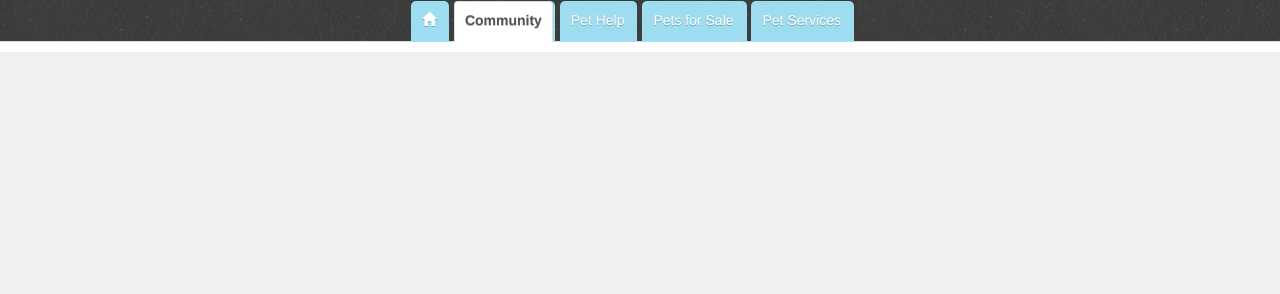
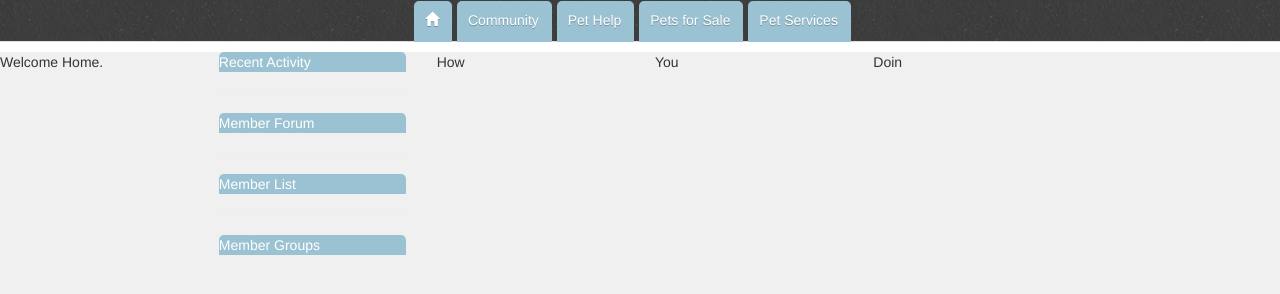
Before and after one commit to sherylpeebee/navbar-mockup, a plain HTML site: page index.html in a window 1280 px wide. Drawn offline with nearby package versions, Linux system fonts and the light colour scheme.

Commit message:
tried to incorporate columns and rows! didn't work... maybe come back and try this later?

```diff
--- a/index.html
+++ b/index.html
@@ -6,35 +6,55 @@
 
 
 <ul class="nav nav-tabs container-fluid">
-  <li role="navigation" data-toggle='tab' class='nav-pills'><a href="#tab1"><i class='glyphicon glyphicon-home'></i></a></li>
-  <li role="navigation" data-toggle='tab' class='nav-pills active'><a href="#tab2">Community</a></li>
-  <li role="navigation" data-toggle='tab' class='nav-pills'><a href="#tab3">Pet Help</a></li>
-  <li role="navigation" data-toggle='tab' class='nav-pills'><a href="#tab4">Pets for Sale</a></li>
-  <li role="navigation" data-toggle='tab' class='nav-pills'><a href="#tab5">Pet Services</a></li>
+  <li class='nav-pills'><a href="#tab1" data-toggle='tab'><i class='glyphicon glyphicon-home'></i></a></li>
+  <li class='nav-pills'><a href="#tab2" data-toggle='tab' >Community</a></li>
+  <li class='nav-pills'><a href="#tab3" data-toggle='tab' >Pet Help</a></li>
+  <li class='nav-pills'><a href="#tab4" data-toggle='tab' >Pets for Sale</a></li>
+  <li class='nav-pills'><a href="#tab5" data-toggle='tab' >Pet Services</a></li>
 </ul>
-
-<div class='tab-content'>
-  <div class='tab-pane' id='tab1'>
-    <div class='tab-pane active' id='tab2'>
-      <ul class='list-unstyled'>
-        <li class='tab-pane'>Recent Activity</li>
-        <li class='tab-pane'>Member Forum</li>
-        <li class='tab-pane'>Member List</li>
-        <li class='tab-pane'>Member Groups</li>
-      </ul>
-    </div>
-    <div class='tab-pane' id='tab3'>how</div>
-    <div class='tab-pane' id='tab4'>you</div>
-    <div class='tab-pane' id='tab5'>doin</div>
-  </div>
-</div>
 
 <div class='row'>
   <div class='col-xs-12 nav-base'>
   </div>
 </div>
 
+<div class='tab-content'>
+  <div class='row'>
+
+    <div class='col-xs-2'>
+      <div class='tab-pane' id='tab1'><p>Welcome Home.</p></div>
+    </div>
+
+    <div class='col-xs-2'>
+      <div class='tab-pane' id='tab2'>
+        <ul class='list-unstyled'>
+          <li>Recent Activity</li><hr>
+          <li>Member Forum</li><hr>
+          <li>Member List</li><hr>
+          <li>Member Groups</li>
+        </ul>
+      </div>
+    </div>
+
+    <div class='col-xs-2'>
+      <div class='tab-pane' id='tab3'>How</div>
+    </div>
+
+    <div class='col-xs-2'>
+      <div class='tab-pane' id='tab4'>You</div>
+    </div>
+
+    <div class='col-xs-2'>
+      <div class='tab-pane' id='tab5'>Doin</div>
+    </div>
+
+  </div>
+</div>
+
+
+
 <script src="//code.jquery.com/jquery-1.11.3.min.js"></script>
+<script src="/bower_components/bootstrap/dist/js/bootstrap.min.js"></script>
 <link rel="stylesheet" href="https://maxcdn.bootstrapcdn.com/bootstrap/3.3.4/css/bootstrap.min.css">
 <link rel="stylesheet" href="style.css">
 
--- a/style.css
+++ b/style.css
@@ -1,5 +1,5 @@
  li{
-  background-color: rgba(160,227,245,0.97);
+  background-color: #9bc2d3;
   border-top-left-radius: 5px;
   border-top-right-radius: 5px;
   margin: .5px;
@@ -8,6 +8,7 @@
 }
 .container-fluid{
   background-image: url("/assets/gray_sand.png");
+
 }
 
 .nav-base{
```
